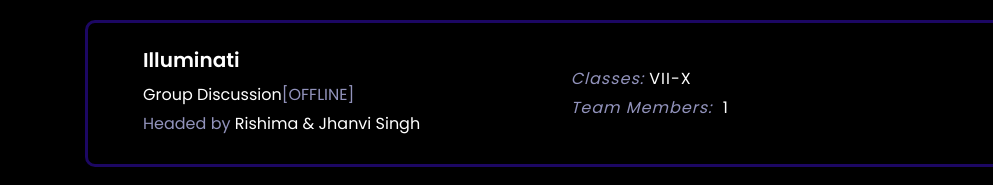
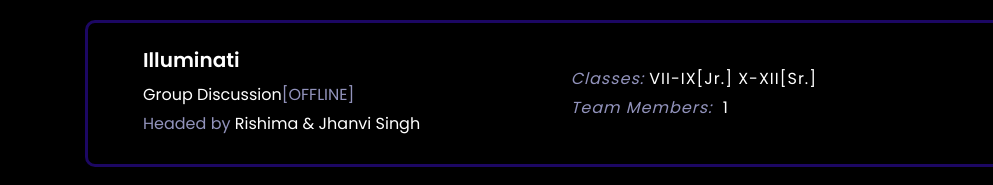
Before and after one commit to advik-aggarwal/wartex, a plain HTML site: page index.html in a window 1280 px wide. Shown: the part 2864-3049 px from the top of the page, 0-993 px from the left. Drawn offline with nearby package versions, Linux system fonts and the light colour scheme; files whose address does not match are found by name; a web font is replaced by a local one.

Commit message:
Update index.html

```diff
--- a/index.html
+++ b/index.html
@@ -311,7 +311,7 @@
                                         </div>
                                         <!-- Single Schedule Info -->
                                         <div class="schedule-time-place">
-                                            <p><i>Classes:</i>VII-X</p>
+                                            <p><i>Classes:</i>VII-IX[Jr.] X-XII[Sr.]</p>
                                             <p><i>Team Members:</i> 1</p>
                                         </div>
                                         <!-- Schedule Btn -->
```
